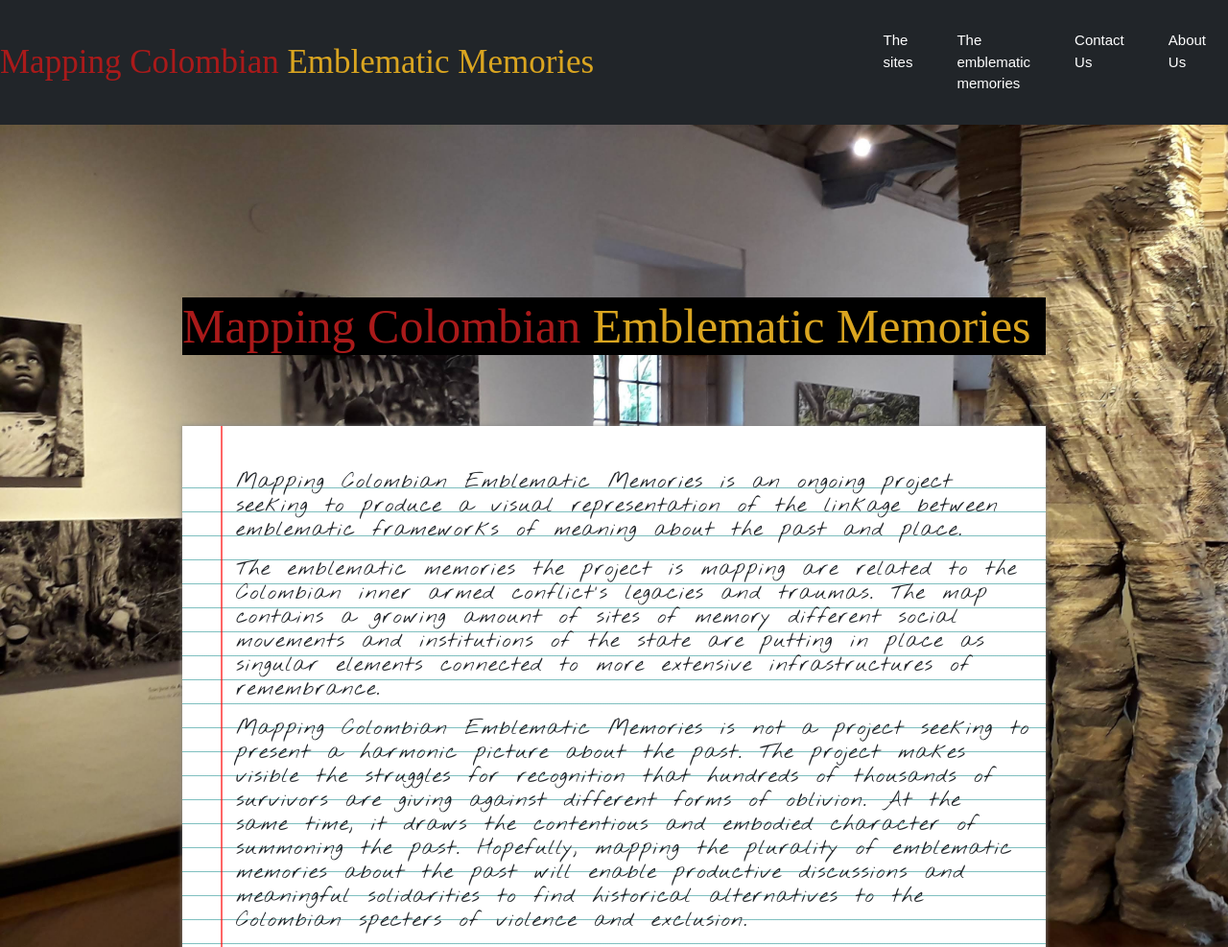
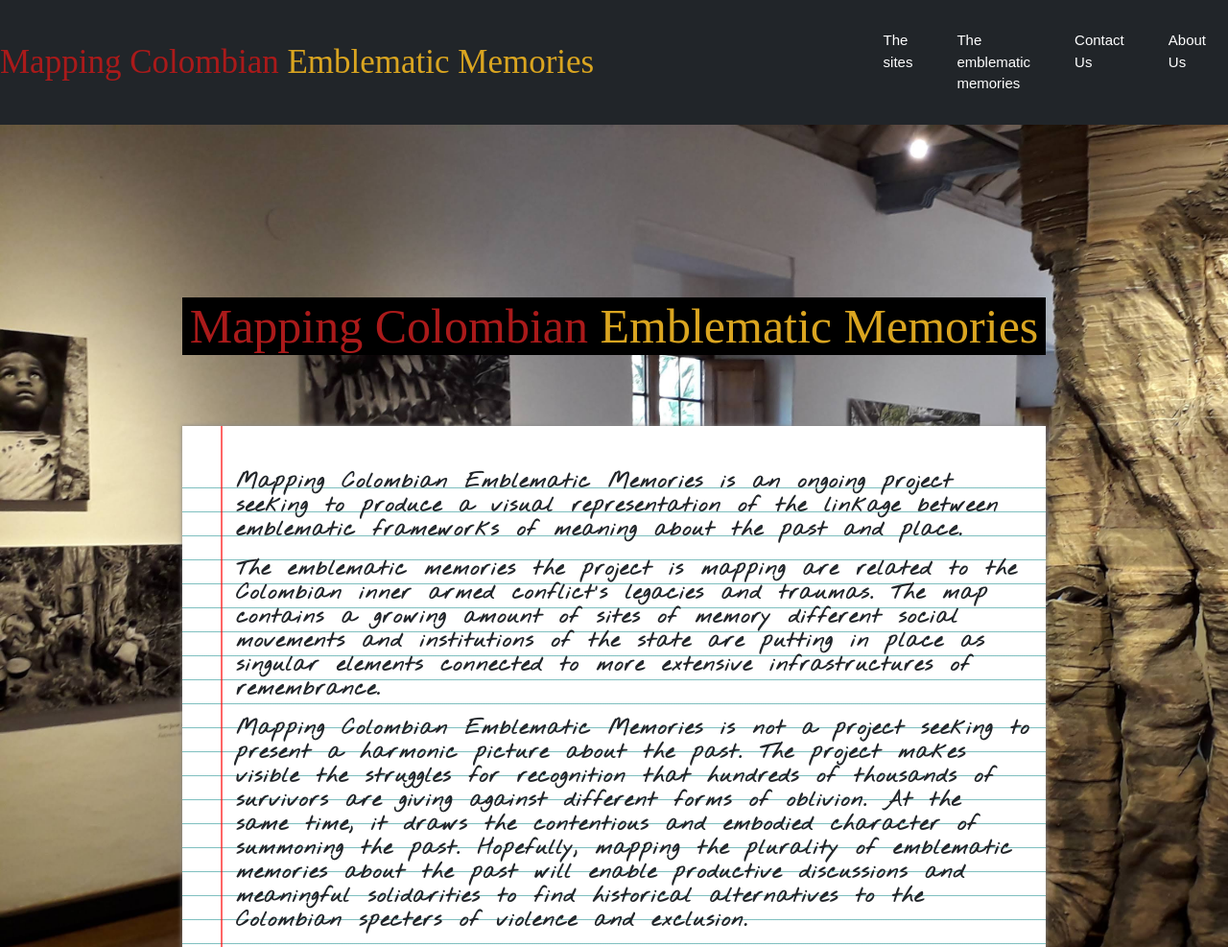
Before and after one commit to riconogu/Colombian-Emblematic-Memories, a plain HTML site: page index.html in a window 1280 px wide. Shown: the top 987 px of the page at 96% size. Drawn offline with nearby package versions, Linux system fonts and the light colour scheme.

Commit message:
Update Style.css

```diff
--- a/Style.css
+++ b/Style.css
@@ -6,10 +6,19 @@
     margin: 0%;
     font-family: 'Robot Mono';
 }
+
+p {
+    font-weight: bold;
+}
+
+h1{
+    text-align: center;
+}
 .navbar-brand{
     font-family: 'Robot Mono';
     font-size: 35px;
     color: rgb(170, 26, 26) !important;
+    display: block;
 
 }
 
@@ -38,6 +47,7 @@
     color:rgb(170, 26, 26);
     font-family: 'Robot Mono';
     background-color: black;
+    display: block;
 
 }
 .site-title{
@@ -52,7 +62,7 @@
     /* styling paper */
 #paper {
     width: 900px;
-    height: 580px;
+    height: 640px;
     position: relative;
     margin: 20px auto;
     padding-top: 40px;
```
